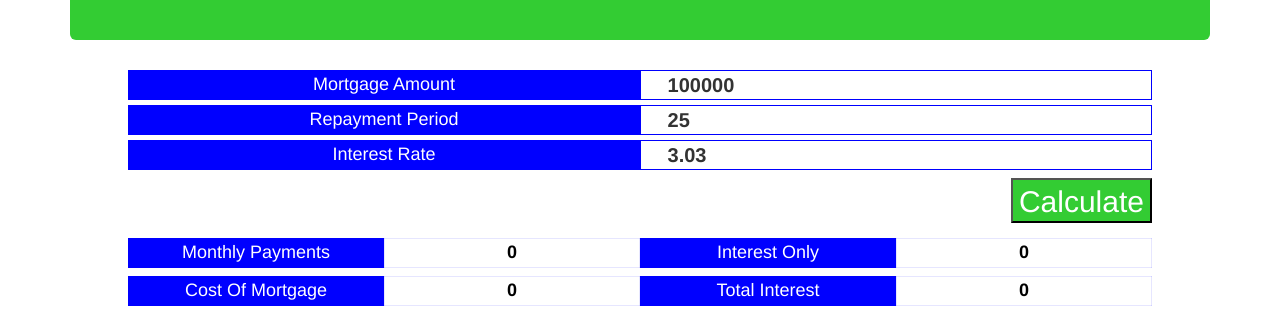
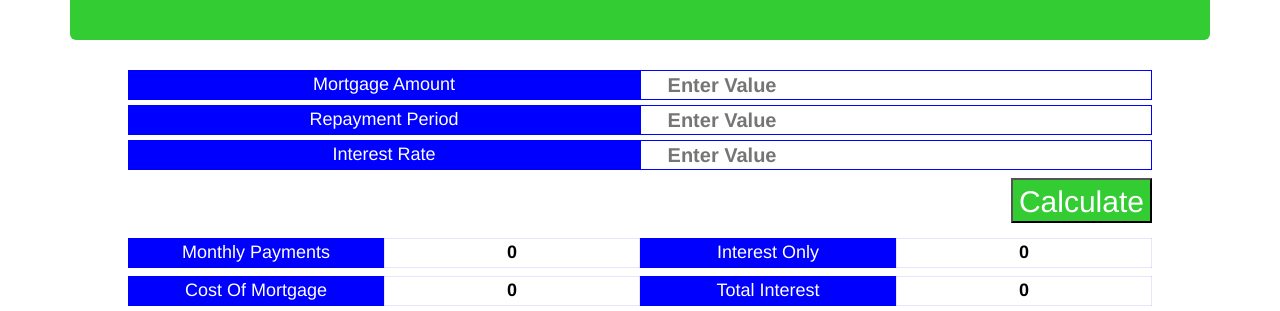
Before and after one commit to kachiuz/MortgageCalculator, a plain HTML site: page index.html in a window 1280 px wide. Shown: the part 155-466 px from the top of the page. Drawn offline with nearby package versions, Linux system fonts and the light colour scheme.

Commit message:
Add files via upload

```diff
--- a/index.html
+++ b/index.html
@@ -11,7 +11,6 @@
 		<script src="https://maxcdn.bootstrapcdn.com/bootstrap/3.3.0/js/bootstrap.min.js"></script>
 		<script type="text/javascript" src="javascript.js"></script>
 		<script src="https://canvasjs.com/assets/script/jquery.canvasjs.min.js"></script>
-
 		<title>Mortgage Calculator</title>
 	</head>
 	<body>
@@ -20,22 +19,18 @@
 				<h1>Mortgage Calculator</h1>
 			</div>
 		</div>
-
-
 		<div class="inputContainer">
 			<div class="backgroundText">Mortgage Amount</div>
-			<input type="number" maxlength="9" class="inputField" placeholder="Enter Value" id="mortgageAmount" value="100000"></input>
+			<input type="number" maxlength="9" class="inputField" placeholder="Enter Value" id="mortgageAmount"></input>
 		</div>
 		<div class="inputContainer">
 			<div class="backgroundText">Repayment Period</div>
-			<input type="number" maxlength="9" class="inputField" placeholder="Enter Value" id="repaymentPeriod" value="25"></input>
+			<input type="number" maxlength="9" class="inputField" placeholder="Enter Value" id="repaymentPeriod"></input>
 		</div>
 		<div class="inputContainer">
 			<div class="backgroundText">Interest Rate</div>
-			<input type="number" maxlength="9" class="inputField" placeholder="Enter Value" id="interestRate" value="3.03"></input>
+			<input type="number" maxlength="9" class="inputField" placeholder="Enter Value" id="interestRate"></input>
 		</div>
-
-
 		<div class="buttonContainer container">
 			<div class="row">
 				<div class="col-xs-6 col-sm-6 col-md-6 col-lg-6">
@@ -46,7 +41,6 @@
 				</div>
 			</div>
 		</div>
-
 		<div class="resultContainer container">
 			<div class="row">
 				<div class="col-xs-6 col-sm-6 col-md-3 col-lg-3">
@@ -63,7 +57,6 @@
 				</div>
 			</div>
 		</div>
-
 		<div class="resultContainer container">
 			<div class="row">
 				<div class="col-xs-6 col-sm-6 col-md-3 col-lg-3">
@@ -80,8 +73,6 @@
 				</div>
 			</div>
 		</div>
-
-
 		<!-- Trigger the modal with a button -->
 		<div class="resultContainer container">
 			<div class="row">
@@ -92,7 +83,6 @@
 		<!-- Modal 1 -->
 		<div id="modal1" class="modal fade" role="dialog">
 			<div class="modal-dialog width350">
-
 				<!-- Modal content-->
 				<div class="modal-content">
 					<div class="modal-header">
@@ -117,11 +107,9 @@
 				</div>
 			</div>
 		</div>
-
 		<!-- Modal 2 -->
 		<div id="modal2" class="modal fade" role="dialog">
 			<div class="modal-dialog">
-
 				<!-- Modal content-->
 				<div class="modal-content">
 					<div class="modal-header">
@@ -149,10 +137,8 @@
 		<div class="previuosContainer">
 			<div class="resultBoxTitle">Previuos Results
 				<input type="submit" value="Clear" class="buttonClear" id="buttonClear"></input>
-
 			</div>
 			<div class="resultBox" id="resultBox"></div>
-
 		</div>
 		<input type="hidden" value="0" id="counter"></input>
 	</body>
```
